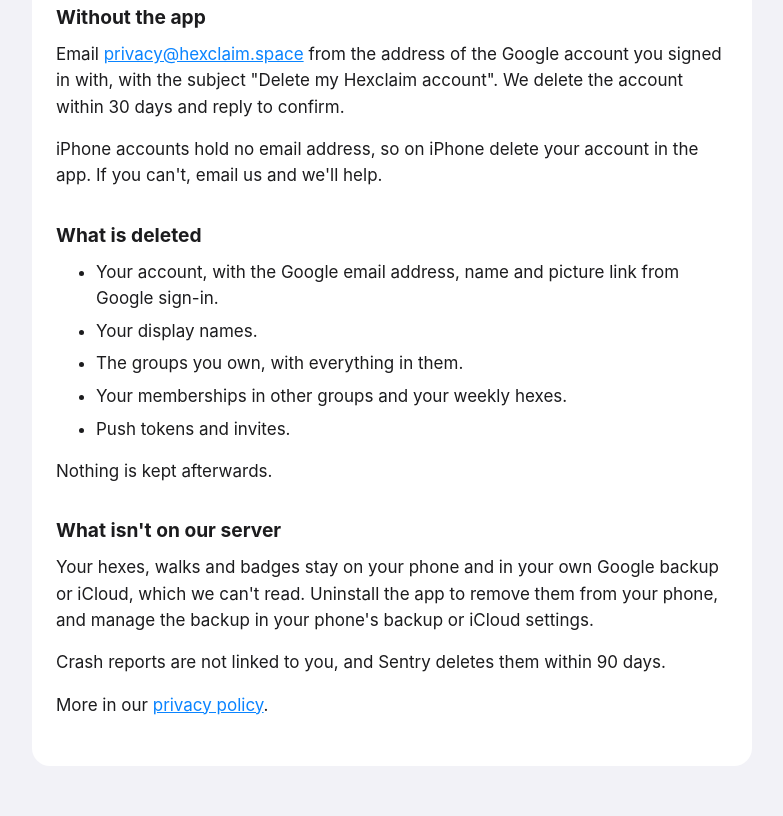
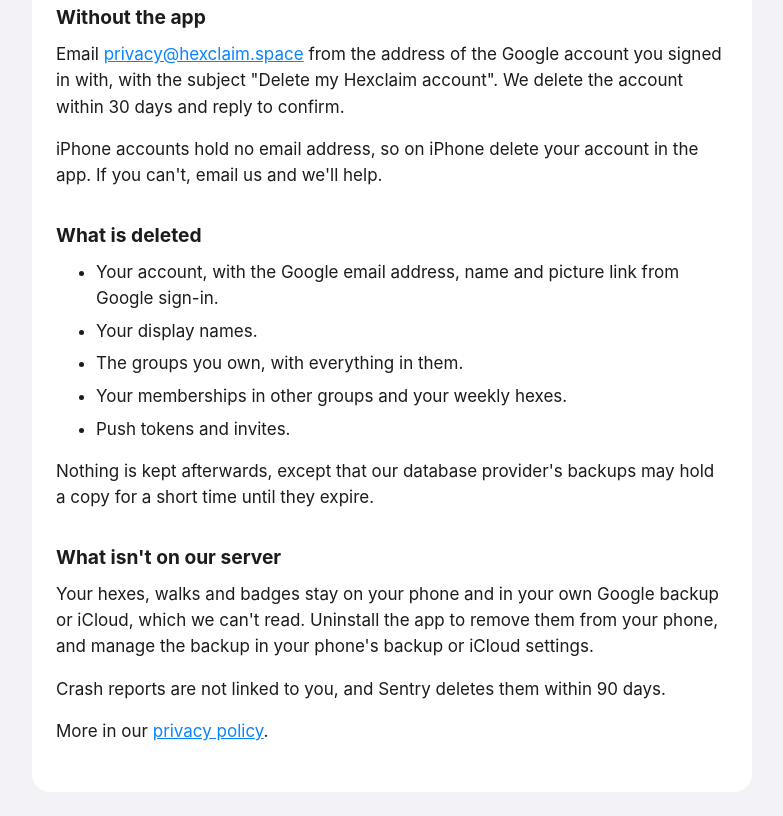
Before and after one commit to mherda/hexclaim-site, a plain HTML site: page delete-account/index.html in a window 1280 px wide. Shown: the part 505-1321 px from the top of the page, without its empty margins (248-1031 px from the left). Before the commit the page ends 1295 px from the top, so only its background shows below. Drawn offline with Linux system fonts and the light colour scheme.

Commit message:
Delete account: backups may hold a copy briefly

```diff
--- a/delete-account/index.html
+++ b/delete-account/index.html
@@ -68,7 +68,7 @@
   <li>Your memberships in other groups and your weekly hexes.</li>
   <li>Push tokens and invites.</li>
 </ul>
-<p>Nothing is kept afterwards.</p>
+<p>Nothing is kept afterwards, except that our database provider's backups may hold a copy for a short time until they expire.</p>
 
 <h2>What isn't on our server</h2>
 <p>Your hexes, walks and badges stay on your phone and in your own Google backup or iCloud, which we can't read. Uninstall the app to remove them from your phone, and manage the backup in your phone's backup or iCloud settings.</p>
```
